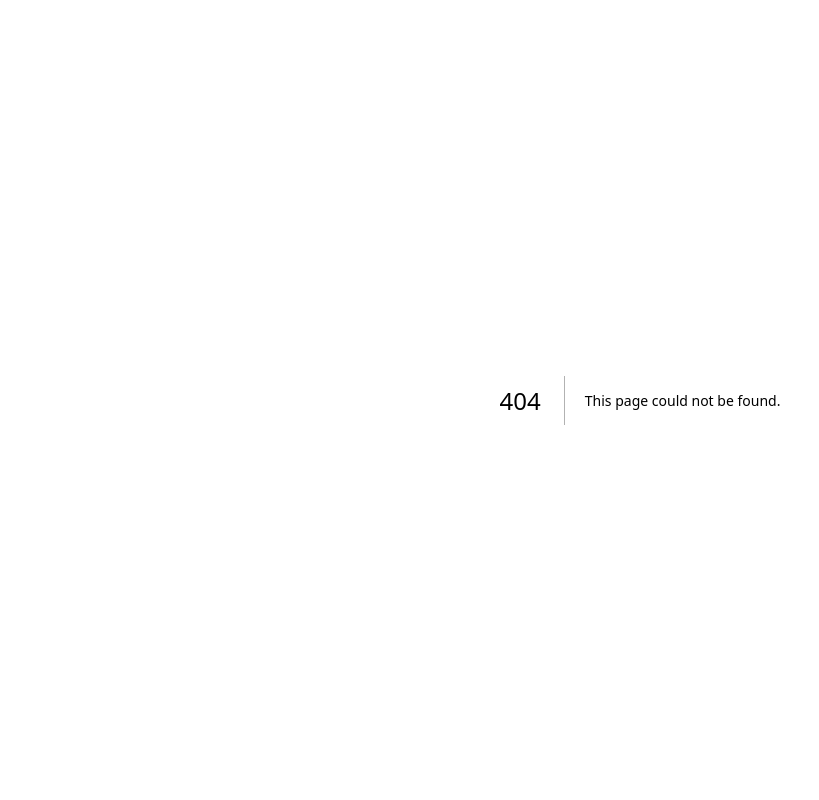
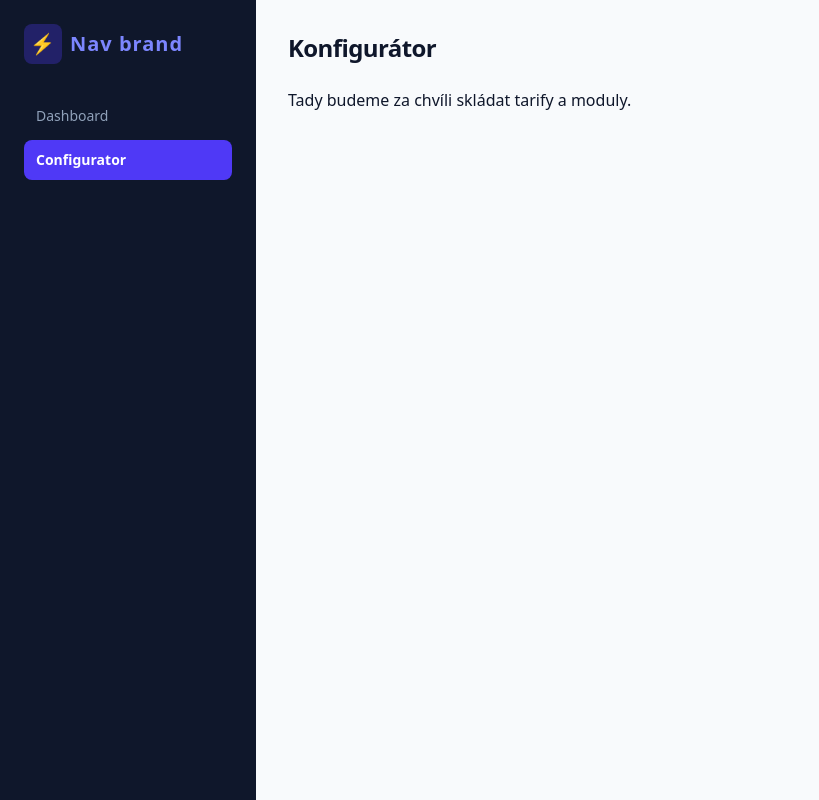
Before and after one commit to davidbarta/saas-configurator-monorepo, a Next.js app in the folder packages/react-app/: page /configurator in a window 1280 px wide. Before the commit this address had no page. Shown: the whole page, without its empty margins (0-819 px from the left). Built offline with nearby package versions, Linux system fonts and the light colour scheme.

Commit message:
feat(react-app): add app layout and client-side sidebar navigation

```diff
--- /dev/null
+++ b/packages/react-app/src/app/configurator/page.tsx
@@ -0,0 +1,8 @@
+export default function ConfiguratorPage() {
+  return (
+    <div className="space-y-6">
+      <h1 className="text-2xl font-bold tracking-tight text-slate-900">Konfigurátor</h1>
+      <p>Tady budeme za chvíli skládat tarify a moduly.</p>
+    </div>
+  );
+}
--- a/packages/react-app/src/app/layout.tsx
+++ b/packages/react-app/src/app/layout.tsx
@@ -1,33 +1,35 @@
-import type { Metadata } from "next";
-import { Geist, Geist_Mono } from "next/font/google";
-import "./globals.css";
-
-const geistSans = Geist({
-  variable: "--font-geist-sans",
-  subsets: ["latin"],
-});
-
-const geistMono = Geist_Mono({
-  variable: "--font-geist-mono",
-  subsets: ["latin"],
-});
+import type { Metadata } from 'next';
+import './globals.css';
+import SidebarNav from '@/components/SidebarNav';
 
 export const metadata: Metadata = {
-  title: "Create Next App",
-  description: "Generated by create next app",
+  title: 'SaaS Configurator',
+  description: 'Enterprise React demo'
 };
 
 export default function RootLayout({
-  children,
+  children
 }: Readonly<{
   children: React.ReactNode;
 }>) {
   return (
-    <html
-      lang="en"
-      className={`${geistSans.variable} ${geistMono.variable} h-full antialiased`}
-    >
-      <body className="min-h-full flex flex-col">{children}</body>
+    <html lang="en" className="h-full antialiased">
+      <body className="min-h-full flex flex-col">
+        <div className="flex min-h-screen bg-slate-50 text-slate-900">
+          <aside className="w-64 bg-slate-900 text-white p-6 flex flex-col gap-8 shrink-0">
+            <div className="font-bold text-xl tracking-wider text-indigo-400 flex items-center gap-2">
+              <span className="p-1.5 bg-indigo-600/30 rounded-lg text-indigo-400">⚡</span>
+              Nav brand
+            </div>
+
+            <SidebarNav />
+          </aside>
+
+          <main className="flex-1 p-8 overflow-y-auto">
+            <div className="max-w-6xl mx-auto">{children}</div>
+          </main>
+        </div>
+      </body>
     </html>
   );
 }
--- /dev/null
+++ b/packages/react-app/src/components/SidebarNav.tsx
@@ -0,0 +1,30 @@
+'use client';
+
+import Link from 'next/link';
+import { usePathname } from 'next/navigation';
+
+export default function SidebarNav() {
+  const pathName = usePathname();
+  return (
+    <nav className="flex flex-col gap-1">
+      <Link
+        href="/"
+        className={`px-3 py-2.5 rounded-lg transition-colors text-sm font-medium text-slate-400 hover:text-white hover:bg-slate-800 ${
+          pathName === '/' ? 'text-white! bg-indigo-600 font-semibold hover:bg-indigo-600' : ''
+        }`}
+      >
+        Dashboard
+      </Link>
+      <Link
+        href="/configurator"
+        className={`px-3 py-2.5 rounded-lg transition-colors text-sm font-medium text-slate-400 hover:text-white hover:bg-slate-800 ${
+          pathName === '/configurator'
+            ? 'text-white! bg-indigo-600 font-semibold hover:bg-indigo-600'
+            : ''
+        }`}
+      >
+        Configurator
+      </Link>
+    </nav>
+  );
+}
```
